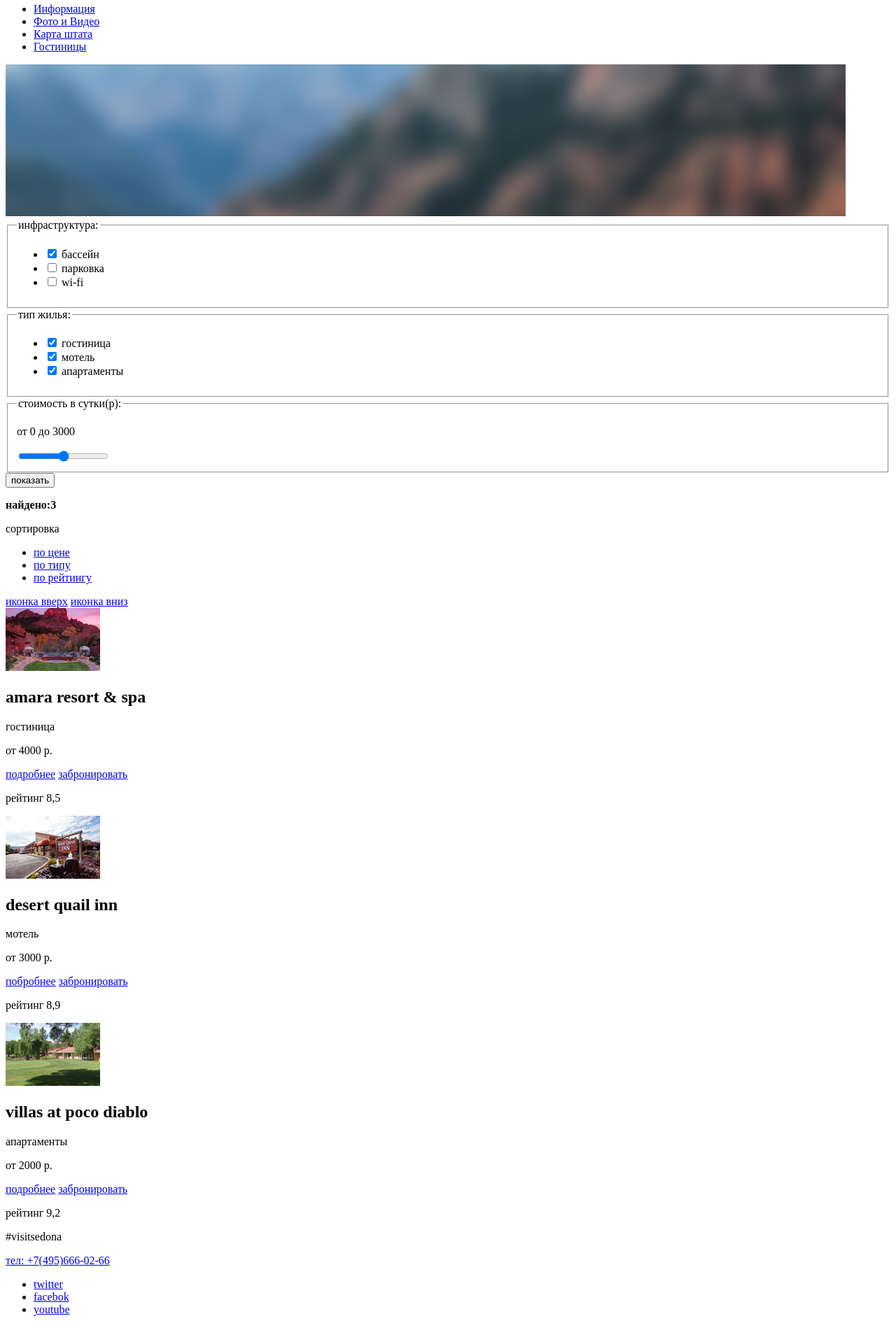
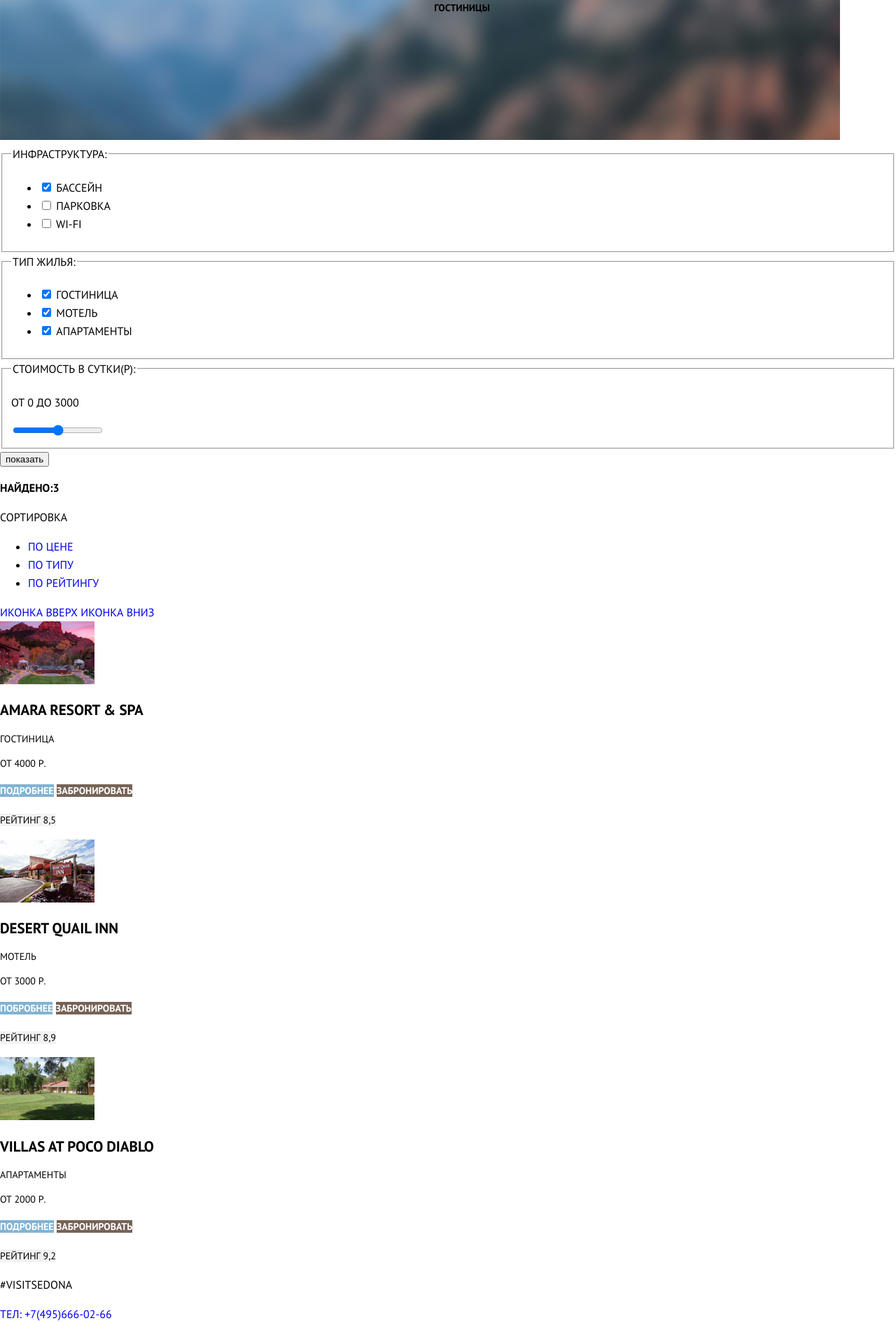
Before and after one commit to a-silanov/1439597-sedona-28, a plain HTML site: page inner.html in a window 1280 px wide. Shown: the part 94-1985 px from the top of the page at 70% size. Drawn offline with Linux system fonts and the light colour scheme.

Commit message:
Начинаем базовую стилизацию

```diff
--- /dev/null
+++ b/css/style.css
@@ -0,0 +1,183 @@
+/* Variables */
+
+:root {
+--basic-white: #FFFFFF;
+--basic-blue: #81B3D2;
+--basic-brown: #766357;
+--basic-black: #000000;
+--basic-black-light: #333333;
+--special: #666666;
+}
+
+/* Global */
+
+body {
+  min-width: 960px;
+  margin: 0;
+  padding: 0;
+  font-family: "PT Sans", sans-serif;
+  font-style: normal;
+  font-weight: 400;
+  line-height: 26px;
+  color: var(--basic-black);
+  text-transform: uppercase;
+  background-color: var(--basic-white);
+}
+
+a {
+  text-decoration: none;
+}
+
+.main-navigation {
+  width: 1200px;
+  height: 56px;
+  left: 40px;
+  top: 0px;
+  position: absolute;
+}
+
+.menu-list {
+  list-style: none;
+  text-align: center;
+  text-decoration: none;
+  font-style: normal;
+  font-weight: bold;
+  font-size: 14px;
+  line-height: 26px;
+}
+
+
+
+.menu-list a {
+  color: var(--basic-black)
+}
+
+.menu-list a:hoover,
+.menu-list a:focus {
+  background-color: #333333;
+}
+
+
+.background {
+  background-image: url(../img/background.jpg);
+  height: 725px;
+  width: 1200px;
+}
+
+.background2 {
+  color: transparent;
+  position: absolute;
+  width: 457px;
+  height: 351px;
+  left: 411px;
+  top: 133px;
+}
+
+.reasons-title {
+  font-family: PT Sans;
+  font-style: normal;
+  font-weight: bold;
+  font-size: 21px;
+  line-height: 26px
+}
+
+.reasons-description {
+  font-family: PT Sans;
+  font-style: normal;
+  font-weight: normal;
+  font-size: 14px;
+  line-height: 26px;
+  text-align: center;
+}
+
+.search-title {
+  font-family: PT Sans;
+  font-style: normal;
+  font-weight: bold;
+  font-size: 30px;
+  line-height: 24px;
+  text-align: center;
+}
+
+.search-description {
+  font-family: PT Sans;
+  font-style: normal;
+  font-weight: normal;
+  font-size: 14px;
+  line-height: 21px;
+  text-align: center;
+}
+
+.search-hotel {
+  font-family: PT Sans;
+  font-style: normal;
+  font-weight: bold;
+  font-size: 21px;
+  line-height: 26px;
+  text-align: center;
+  background-color: #766357;
+  color: white;
+}
+
+.search-field {
+  background-color: #F2F2F2;
+}
+
+.search-button {
+  background-color: var(--basic-blue);
+  color: white;
+  font-style: normal;
+  font-weight: bold;
+  font-size: 21px;
+  line-height: 26px;
+}
+
+.hotel-name {
+  font-weight: bold;
+  font-size: 21px;
+  line-height: 26px;
+}
+
+.hotel-type {
+  font-weight: normal;
+  font-size: 14px;
+  line-height: 21px;
+}
+
+.price {
+  font-weight: normal;
+  font-size: 14px;
+  line-height: 21px;
+}
+
+.link-hotelinfo {
+  font-weight: bold;
+  font-size: 14px;
+  line-height: 21px;
+  color: white;
+  background-color: #81B3D2;
+}
+
+.book {
+  font-weight: bold;
+  font-size: 14px;
+  line-height: 21px;
+  color: white;
+  background-color: #766357;
+}
+
+.rating {
+  font-weight: normal;
+  font-size: 14px;
+  line-height: 21px;
+  background-color: #F2F2F2;
+}
+
+.social-button {
+  list-style: none;
+  text-align: center;
+}
+
+.social-icon {
+  background-color: var(--basic-blue);
+}
--- a/inner.html
+++ b/inner.html
@@ -3,24 +3,19 @@
   <head>
     <meta charset="utf-8">
     <title>Проект: Седона</title>
+    <link href="https://fonts.googleapis.com/css2?family=PT+Sans:wght@400;700&display=swap"
+    rel="stylesheet">
+    <link rel="stylesheet" href="css/style.css">
   </head>
   <body>
     <header class="main-header">
-        <img src="img/logo-sedona.svg" width="138" height="70" alt="Лого">
+      <img src="img/logo-sedona.svg" width="138" height="70" alt="Лого">
       <nav class="main-navigation">
-        <ul>
-          <li>
-              <a href="#">Информация</a>
-          </li>
-          <li>
-              <a href="#">Фото и Видео</a>
-          </li>
-          <li>
-              <a href="#">Карта штата</a>
-          </li>
-          <li>
-              <a href="#">Гостиницы</a>
-          </li>
+          <ul class="menu-list">
+            <li><a href="blank.html">Информация</a></li>
+            <li><a href="blank.html">Фото и Видео</a></li>
+            <li><a href="blank.html">Карта штата</a></li>
+            <li><a href="inner.html">Гостиницы</a></li>
         </ul>
       </nav>
     </header>
@@ -90,35 +85,35 @@
         </div>
         <div>
             <img src="img/amarata.jpg" width="135" height="90" alt="Фото отеля">
-            <h2>amara resort & spa</h2>
-            <p>гостиница</p>
-            <p>от 4000 р.</p>
-            <a href="#">подробнее</a>
-            <a href="#">забронировать</a>
+            <h2 class="hotel-name">amara resort & spa</h2>
+            <p class="hotel-type">гостиница</p>
+            <p class="price">от 4000 р.</p>
+            <a class="link-hotelinfo" href="#">подробнее</a>
+            <a class="book" href="#">забронировать</a>
             <p>
-                <span>рейтинг 8,5</span>
+                <span class="rating">рейтинг 8,5</span>
             </p>
           </div>
           <div>
             <img src="img/desert.jpg" width="135" height="90" alt="Фото отеля">
-            <h2>desert quail inn</h2>
-            <p>мотель</p>
-            <p>от 3000 р.</p>
-            <a href="#">побробнее</a>
-            <a href="#">забронировать</a>
+            <h2 class="hotel-name">desert quail inn</h2>
+            <p class="hotel-type">мотель</p>
+            <p class="price">от 3000 р.</p>
+            <a class="link-hotelinfo" href="#">побробнее</a>
+            <a class="book" href="#">забронировать</a>
             <p>
-                <span>рейтинг 8,9</span>
+                <span class="rating">рейтинг 8,9</span>
             </p>
           </div>
           <div>
             <img src="img/villas.jpg" width="135" height="90" alt="Фото отеля">
-            <h2>villas at poco diablo</h2>
-            <p>апартаменты</p>
-            <p>от 2000 р.</p>
-            <a href="#">подробнее</a>
-            <a href="#">забронировать</a>
+            <h2 class="hotel-name">villas at poco diablo</h2>
+            <p class="hotel-type">апартаменты</p>
+            <p class="price">от 2000 р.</p>
+            <a class="link-hotelinfo" href="#">подробнее</a>
+            <a class="book" href="#">забронировать</a>
             <p>
-                <span>рейтинг 9,2</span>
+                <span class="rating">рейтинг 9,2</span>
             </p>
           </div>
     </main>
@@ -128,15 +123,15 @@
         <p><a href="tel:+7(495)666-02-66">тел: +7(495)666-02-66</a></p>
       </section>
       <section>
-        <ul>
-          <li>
-            <a href="#">twitter</a>
+        <ul class="social-button">
+          <li class="social-icon">
+            <a href="#"><img src="img/twitter.svg" alt=""></a>
           </li>
-          <li>
-            <a href="#">facebok</a>
+          <li class="social-icon">
+            <a href="#"><img src="img/fb-icon.svg" alt=""></a>
           </li>
-          <li>
-            <a href="#">youtube</a>
+          <li class="social-icon">
+            <a href="#"><img src="img/youtube.svg" alt=""></a>
           </li>
         </ul>
       </section>
```
Also changed, not shown: index.html (+34 -26 lines), Blank.html (deleted), Blank.txt (deleted).
